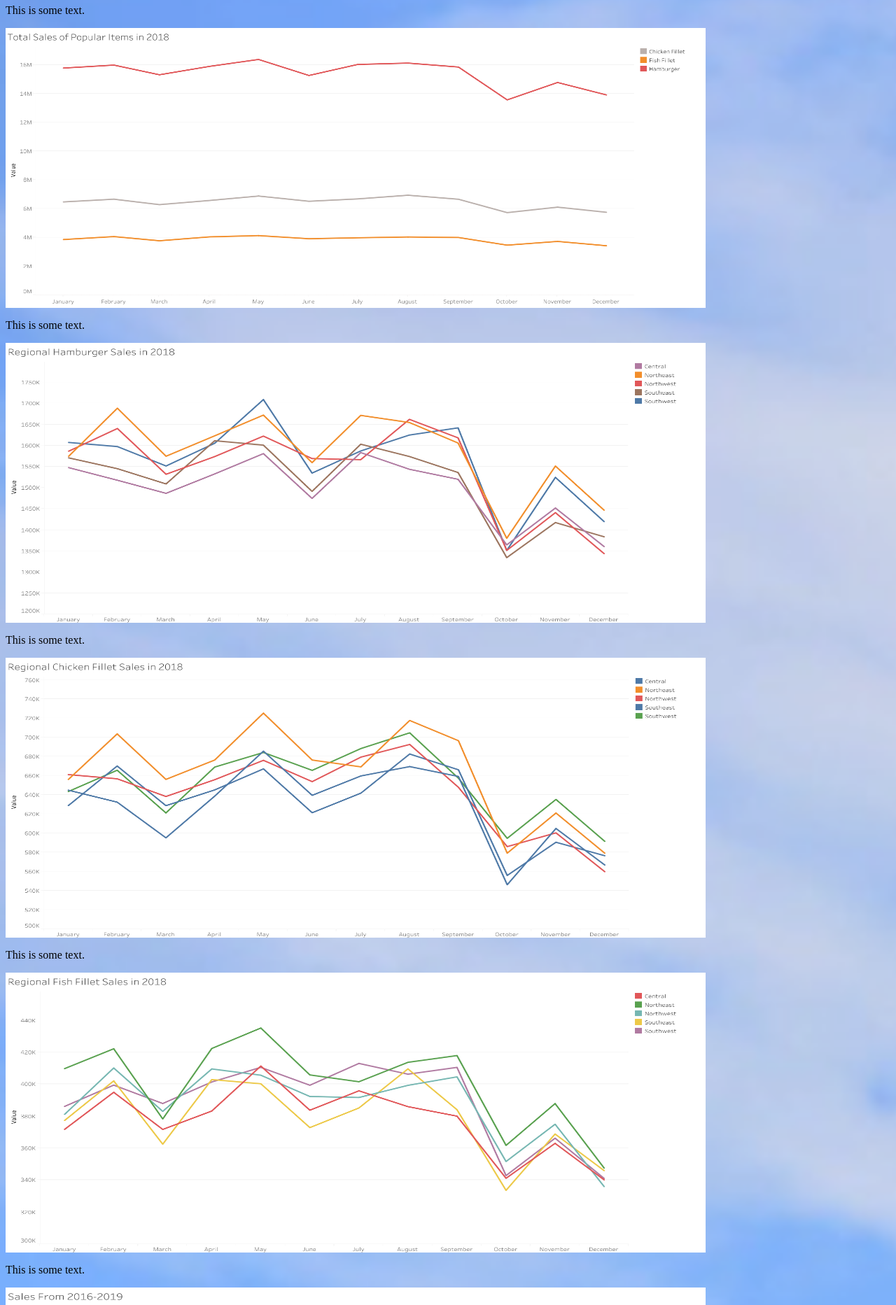
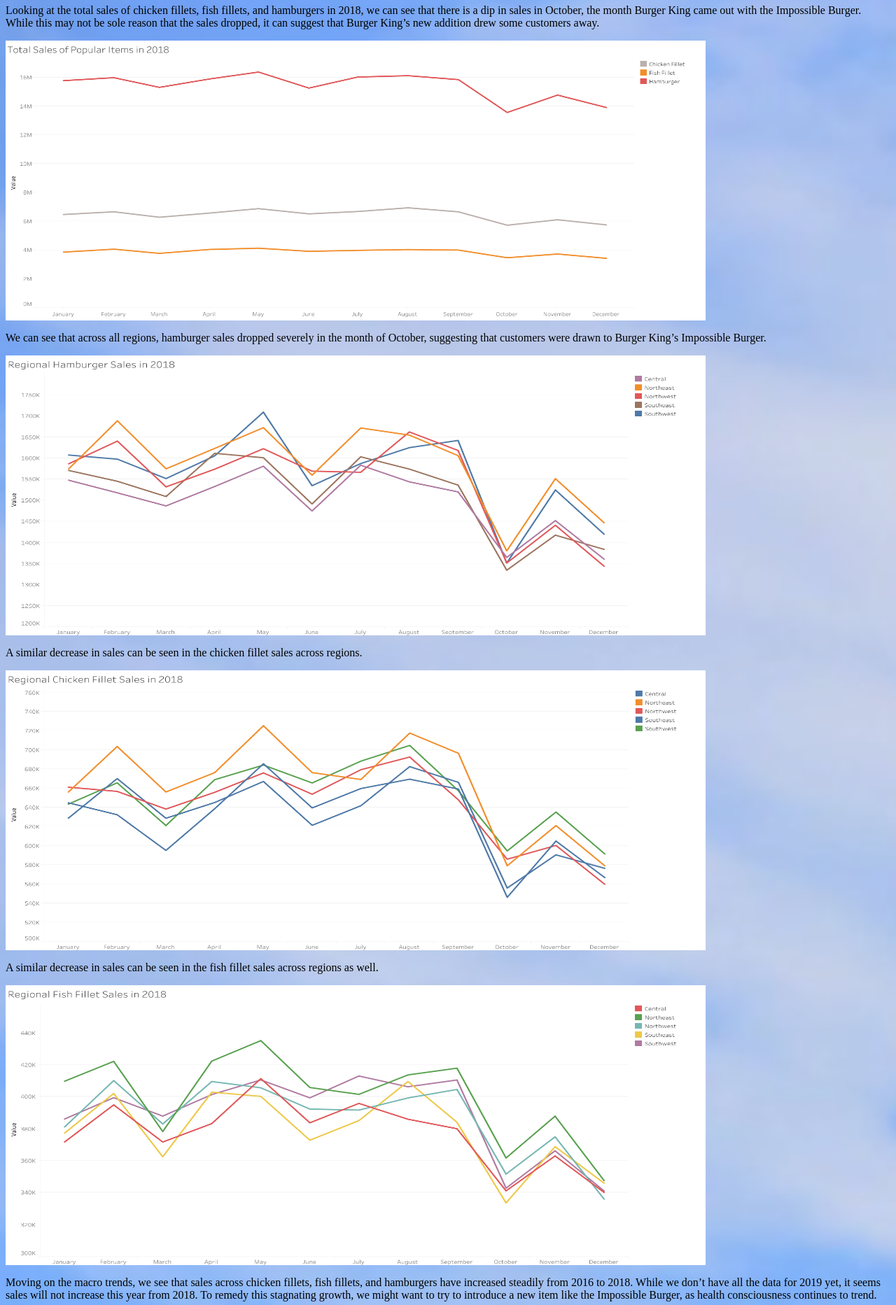
Before and after one commit to wekwan/wekwan.github.io, a plain HTML site: page index.html in a window 1280 px wide. Shown: the part 60-1925 px from the top of the page at 70% size. Drawn offline with Linux system fonts and the light colour scheme.

Commit message:
edited site

```diff
--- a/index.html
+++ b/index.html
@@ -12,33 +12,35 @@
 
         <h1>McDonald's Data Report</h1>
 
-        <p>This is some text.</p>
+        <p>Looking at the total sales of chicken fillets, fish fillets, and hamburgers in 2018, we can see that there is a dip in sales in October, the month Burger King came out with the Impossible Burger. While this may not be sole reason that the sales dropped, it can suggest that Burger King’s new addition drew some customers away.</p>
 
         <img src="/chart1.png" width="1000" height ="400"/>
 
-        <p>This is some text.</p>
+        <p>We can see that across all regions, hamburger sales dropped severely in the month of October, suggesting that customers were drawn to Burger King’s Impossible Burger.</p>
 
         <img src="/chart2.png" width="1000" height ="400"/>
 
-        <p>This is some text.</p>
+        <p>A similar decrease in sales can be seen in the chicken fillet sales across regions. </p>
 
         <img src="/chart3.png" width="1000" height ="400"/>
 
-        <p>This is some text.</p>
+        <p>A similar decrease in sales can be seen in the fish fillet sales across regions as well.</p>
 
         <img src="/chart4.png" width="1000" height ="400"/>
 
-        <p>This is some text.</p>
+        <p>Moving on the macro trends, we see that sales across chicken fillets, fish fillets, and hamburgers have increased steadily from 2016 to 2018. While we don’t have all the data for 2019 yet, it seems sales will not increase this year from 2018. To remedy this stagnating growth, we might want to try to introduce a new item like the Impossible Burger, as health consciousness continues to trend. </p>
 
         <img src="/chart5.png" width="1000" height ="400"/>
 
-        <p>This is some text.</p>
+        <p>On micro trends, it seems like hamburger and chicken fillet sales peak on Fridays, Saturdays, and Sundays. Fish fillet sales seem to peak most on Friday. With this insight, we should increase production of these foods for weekends. </p>
 
         <img src="/chart6.png" width="1000" height ="400"/>
 
-        <p>This is some text.</p>
+        <p>Looking across hamburger, chicken fillet, and fish fillet sales in a sample month, we can see that sales are relatively stable throughout the month for hamburger and chicken fillets. Fish fillets, however, seem to be much more erratic. We should use this information to better manage our supply and production of fish fillets.</p>
 
         <img src="/chart7.png" width="1000" height ="400"/>
+
+        <a href="/infographics.pdf" download>Link to Download PDF</a>
 
     </body>
 
```
Also changed, not shown: 1 other file.
